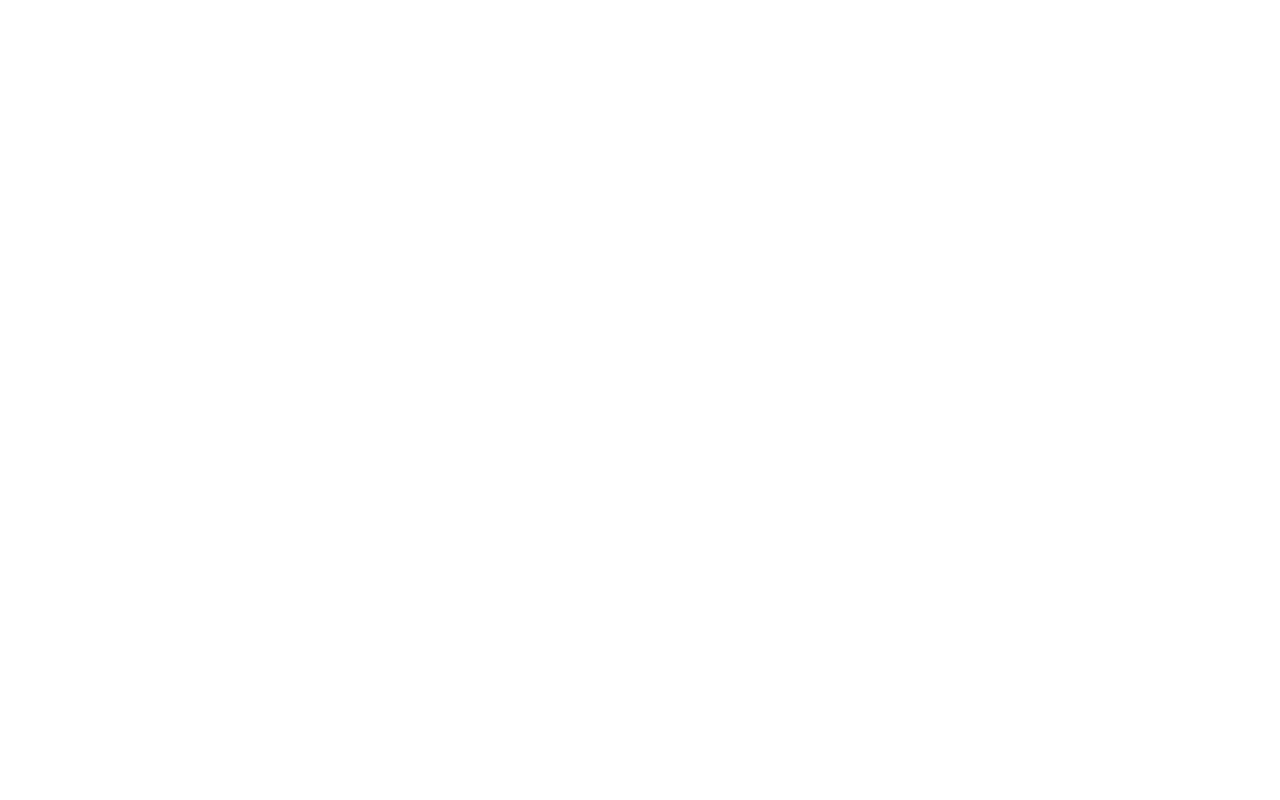
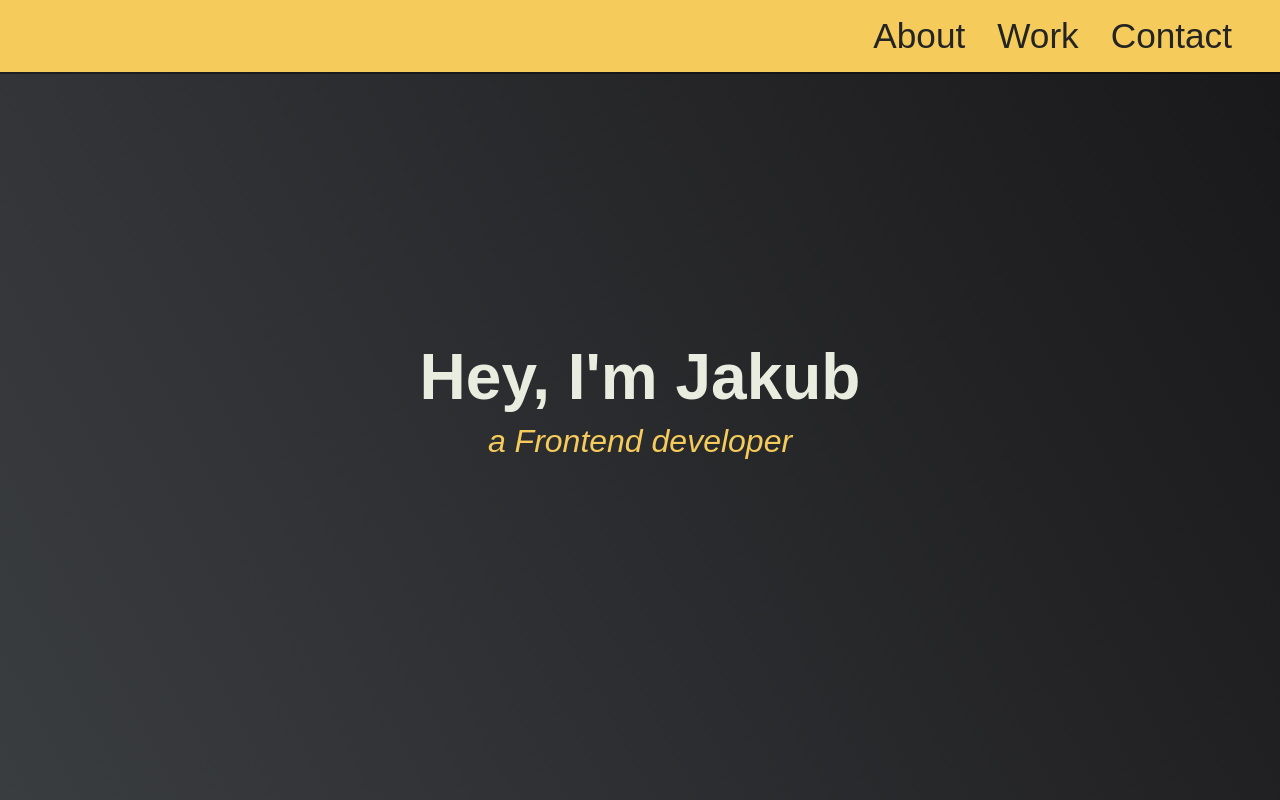
Before and after one commit to Jakub-Pinkowski/personal-portfolio, a plain HTML site: page index.html in a window 1280 px wide. Drawn offline with Linux system fonts and the light colour scheme.

Commit message:
Added Header and about section

```diff
--- a/index.html
+++ b/index.html
@@ -5,11 +5,32 @@
     <meta http-equiv="X-UA-Compatible" content="IE=edge">
     <meta name="viewport" content="width=device-width, initial-scale=1.0">
     <title>personal-portfolio</title>
+    <link rel="stylesheet" href="resources/css/style.css">
 </head>
 <body>
     <header>
+        <nav>
+            <ul>
+                <li>
+                    <a href="#about">About</a>
+                </li>
+                <li>
+                    <a href="">Work</a>
+                </li>
+                <li>
+                    <a href="">Contact</a>
+                </li>
+            </ul>
+        </nav>
+    </header>
+    <main>
+        <section id="about">
+            <h1>Hey, I'm Jakub</h1>
+            <p id="frontend-developer">a Frontend developer</p>
+        </section>
+        <section id="projects">
 
-    </header>
-
+        </section>
+    </main>
 </body>
 </html>
--- a/resources/css/style.css
+++ b/resources/css/style.css
@@ -0,0 +1,89 @@
+body {
+    font-family: sans-serif;
+    margin: 0;
+}
+
+/* Header */
+nav {
+    display: flex;
+    justify-content: flex-end;
+    position: fixed;
+    top: 0;
+    left: 0px;
+    width: 100%;
+    background: #f5cb5c;
+    box-shadow: 0 2px 0 rgb(0 0 0 / 40%);
+    z-index: 10;
+}
+
+ul {
+    list-style: none;
+    margin-block-start: 1em;
+    margin-block-end: 1em;
+    margin-inline-start: 0px;
+    margin-inline-end: 0px;
+    padding-inline-start: 40px;
+    display: flex;
+    margin-right: 2rem;
+    margin-top: 0;
+    margin-bottom: 0;
+  }
+
+li {
+    display: list-item;
+  }
+
+header a {
+    display: block;
+    font-size: 2.2rem;
+    padding: 1rem;
+  }
+
+header a:hover {
+    background: #242423;
+    color: #e8eddf;
+  }
+
+a {
+    text-decoration: none;
+    color: #242423;
+  }
+
+/* About */
+
+#about {
+    display: flex;
+    flex-direction: column;
+    justify-content: center;
+    align-items: center;
+    top: 0;
+    left: 0px;
+    height: 100vh;
+    background-color: #000;
+    background-image: linear-gradient(62deg, #3a3d40 0%, #181719 100%);
+  }
+
+h1 {
+    display: block;
+    color: #e8eddf;
+    margin-block-start: 0.5em;
+    margin-block-end: 0.1em;
+    margin-inline-start: 0px;
+    margin-inline-end: 0px;
+    font-family: "Raleway", sans-serif;
+    font-weight: 700;
+    text-align: center;
+    font-size: 4rem;
+  }
+
+#frontend-developer {
+    display: block;
+    margin-block-start: 0.1em;
+    margin-block-end: 1em;
+    margin-inline-start: 0px;
+    margin-inline-end: 0px;
+    font-size: 2rem;
+    font-weight: 200;
+    font-style: italic;
+    color: #f5cb5c;
+  }
```
